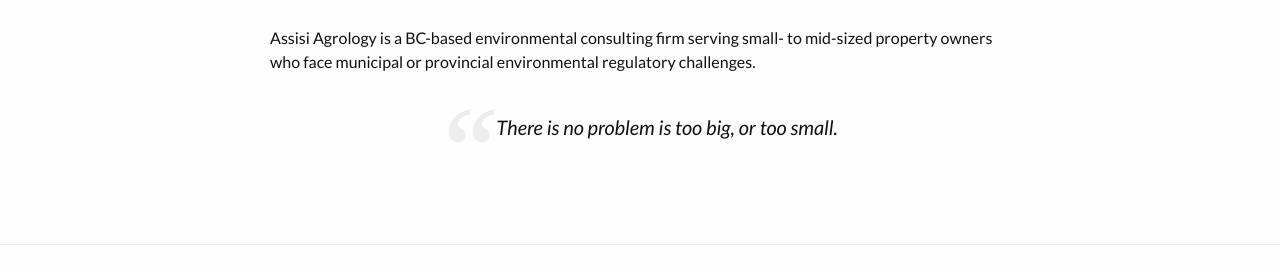
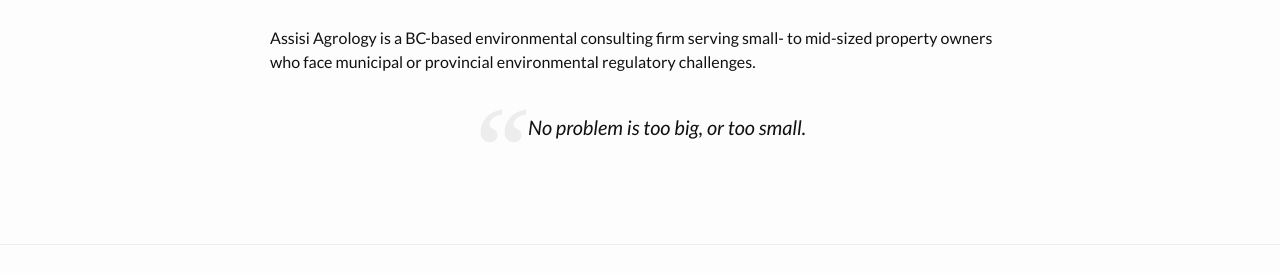
Before and after one commit to frandoodle/agrology-website, a Jekyll site: the page built from index.markdown, in a window 1280 px wide. Shown: the part 475-748 px from the top of the page. Built offline with Jekyll 4.4.1, drawn with Linux system fonts in a browser that asks for light colours.

Commit message:
Fix tagline

```diff
--- a/1_about.markdown
+++ b/1_about.markdown
@@ -19,7 +19,7 @@
 
 Every situation is different. When our clients hire us to untangle the policy particulars of their property, we do not just tell our clients what is happening; we support them throughout the entire process from start to finish.
 
-At Assisi, our motto is: "There is no problem too big, or too small."
+At Assisi, our motto is: "No problem is too big, or too small."
 
 <!-- ## Team -->
       {%- include team.html -%}
--- a/index.markdown
+++ b/index.markdown
@@ -13,4 +13,4 @@
 <p>Assisi Agrology is a BC-based environmental consulting firm serving small- to mid-sized property owners who face municipal or provincial environmental regulatory challenges.</p>
 
 
-<p class="quote">There is no problem is too big, or too small.</p>
+<p class="quote">No problem is too big, or too small.</p>
```
